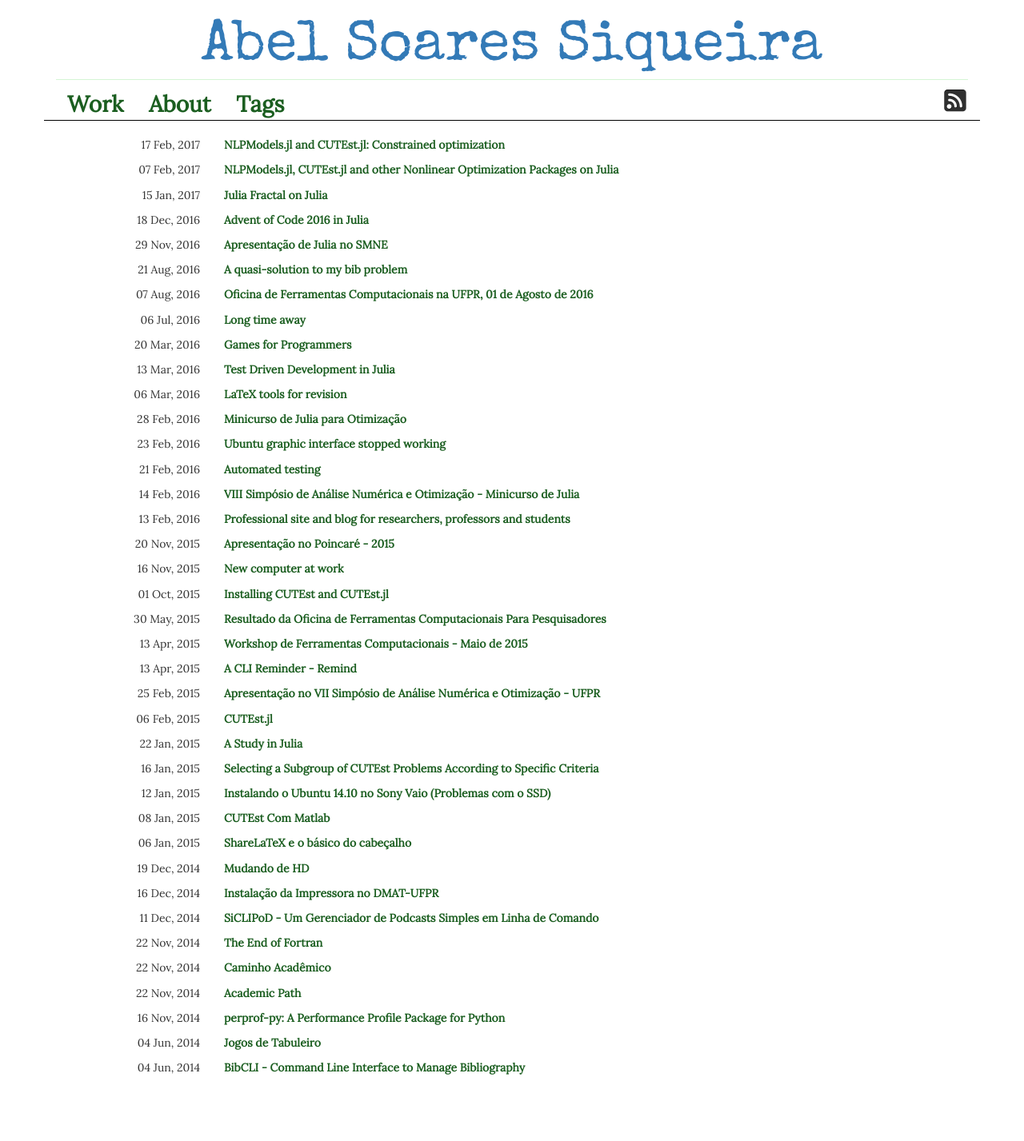
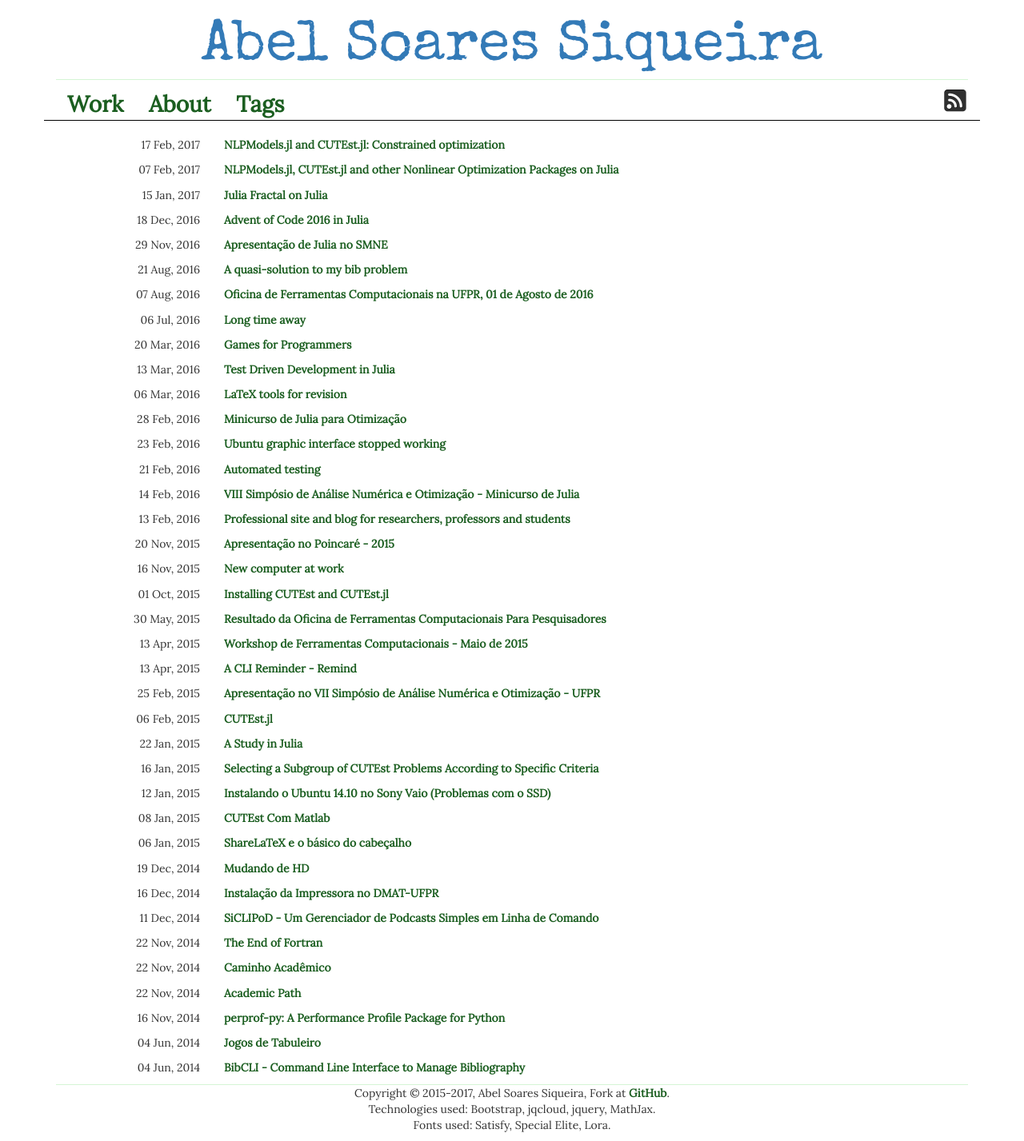
Before and after one commit to eirinin/blog, a Jekyll site: the page built from index.html, in a window 1280 px wide. Shown: the whole page at 80% size. Built offline with Jekyll 4.4.1, drawn with Linux system fonts in a browser that asks for light colours; before the commit the page ends 1356 px from its top, so only the background shows below that.

Commit message:
Improve footer

```diff
--- a/_includes/footer.html
+++ b/_includes/footer.html
@@ -1,4 +1,13 @@
 <footer>
+
+  <p class="text-center">
+      Copyright © 2015-2017, Abel Soares Siqueira, Fork at
+      <a href="https://github.com/abelsiqueira/blog">GitHub</a>.
+      <br>
+      Technologies used: Bootstrap, jqcloud, jquery, MathJax.
+      <br>
+      Fonts used: Satisfy, Special Elite, Lora.
+  </p>
 
 <script>
   (function(i,s,o,g,r,a,m){i['GoogleAnalyticsObject']=r;i[r]=i[r]||function(){
--- a/_sass/_base.scss
+++ b/_sass/_base.scss
@@ -76,3 +76,7 @@ ul, ol, dl, figure,
 %vertical-rhythm {
     margin-bottom: $spacing-unit / 2;
 }
+
+footer {
+  border-top: 1px #d4f5d4 solid;
+}
```
